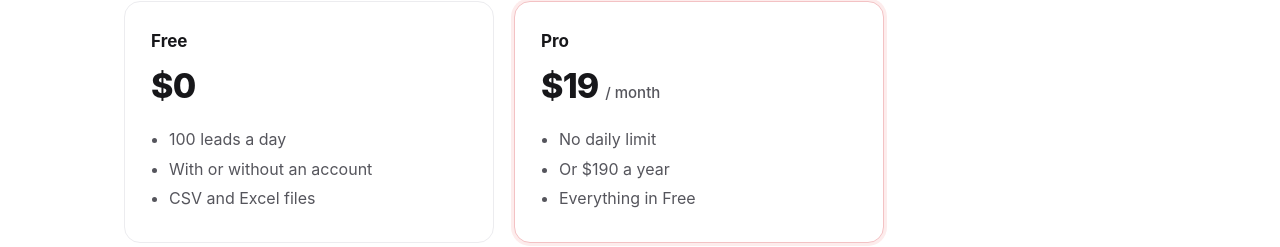
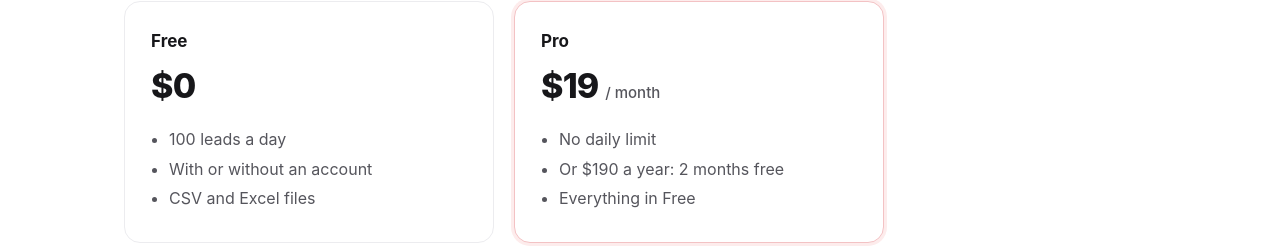
Before and after one commit to noel09manalungsung/labuyo-site, a plain HTML site: page index.html in a window 1280 px wide. Shown: the part 1657-1904 px from the top of the page. Drawn offline with Linux system fonts and the light colour scheme.

Commit message:
Pricing: yearly is 2 months free

```diff
--- a/index.html
+++ b/index.html
@@ -239,7 +239,7 @@
           <div class="price">$19 <small>/ month</small></div>
           <ul>
             <li>No daily limit</li>
-            <li>Or $190 a year</li>
+            <li>Or $190 a year: 2 months free</li>
             <li>Everything in Free</li>
           </ul>
         </div>
```
